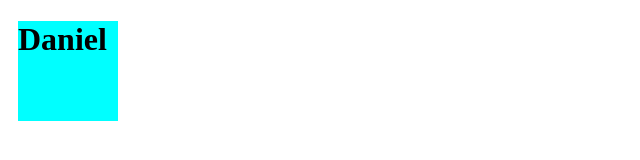
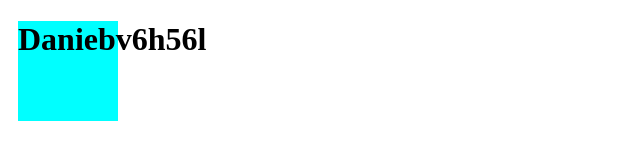
Before and after one commit to diosdefin/def, a plain HTML site: page index.html in a window 1280 px wide. Shown: the whole page, without its empty margins (0-640 px from the left). Drawn offline with Linux system fonts and the light colour scheme.

Commit message:
rul request

```diff
--- a/index.html
+++ b/index.html
@@ -9,7 +9,7 @@
 
   <body>
     <div>
-      <h1>Daniel</h1>
+      <h1>Daniebv6h56l</h1>
     </div>
   </body>
 </html>
```
